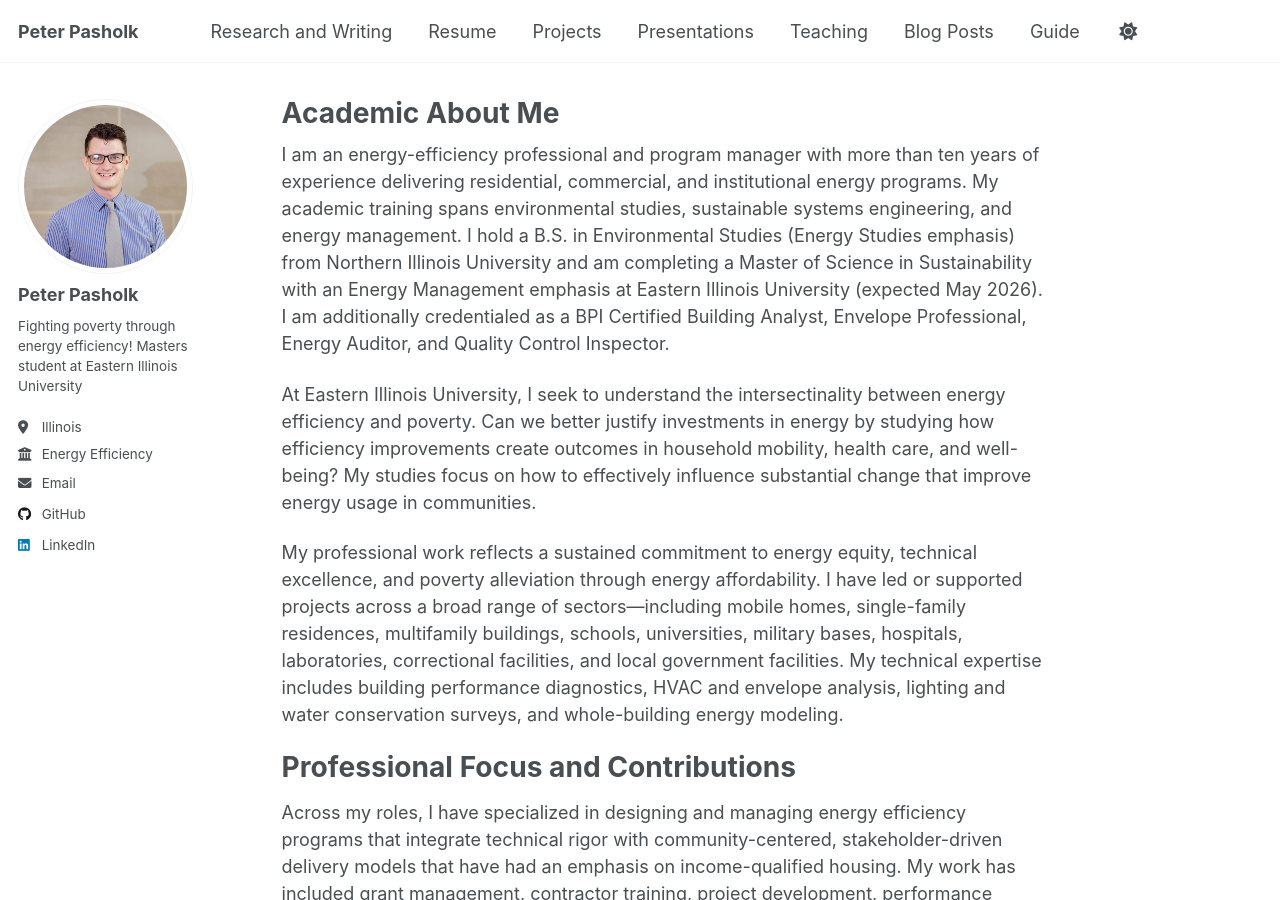
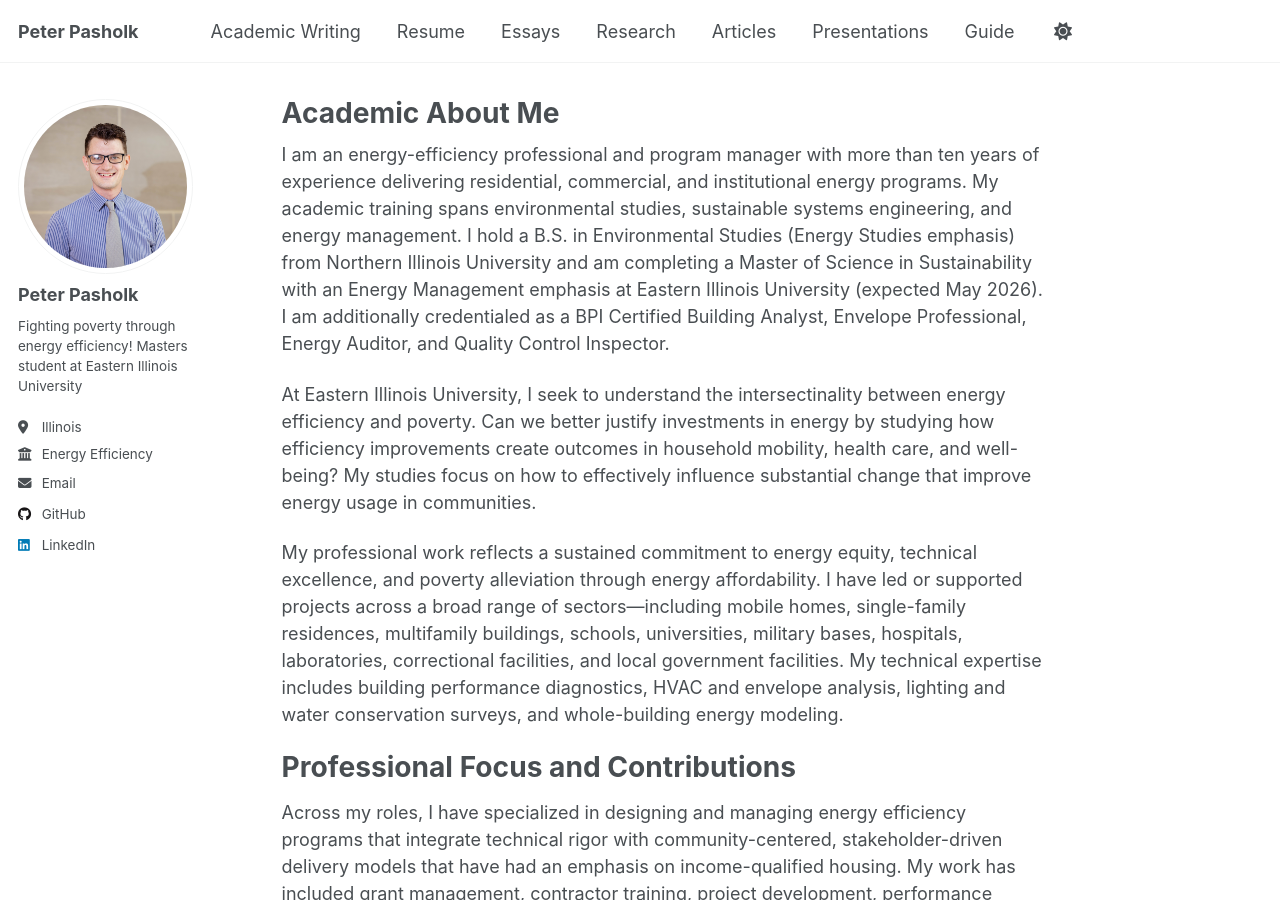
Before and after one commit to ppasholk/ppasholk.github.io, a Jekyll site: the page built from _pages/about.md, in a window 1280 px wide and 900 px high. Built offline with Jekyll 4.4.1, drawn with Linux system fonts in a browser that asks for light colours; a script that is not in the unit is left out.

Commit message:
Rename navigation items for clarity

```diff
--- a/_data/navigation.yml
+++ b/_data/navigation.yml
@@ -8,23 +8,23 @@
 #      Markdown formatted page while the second is generated using JSON.
 
 main:
-  - title: "Research and Writing"
+  - title: "Academic Writing"
     url: /publications/
 
   - title: "Resume"
     url: http://ppasholk.github.io/files/PasholkResume.pdf
 
-  - title: "Projects"
+  - title: "Essays"
     url: /portfolio/
 
-  - title: "Presentations"
+  - title: "Research"
     url: /talks/
 
-  - title: "Teaching"
+  - title: "Articles"
     url: /teaching/
 
 
-  - title: "Blog Posts"
+  - title: "Presentations"
     url: /year-archive/
 
 
```
